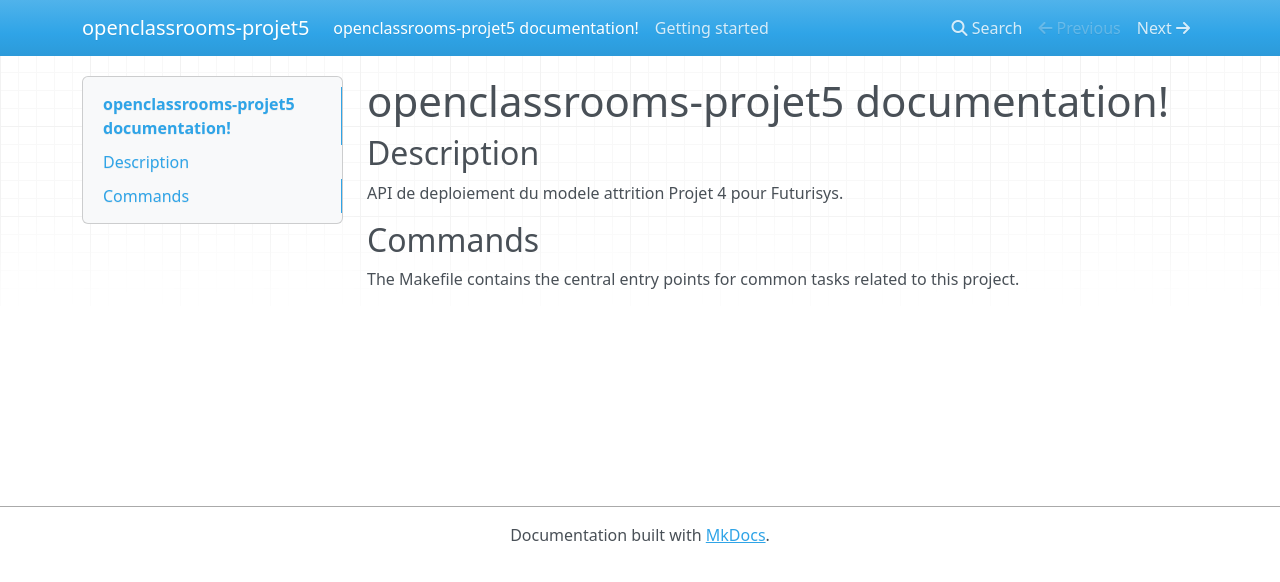
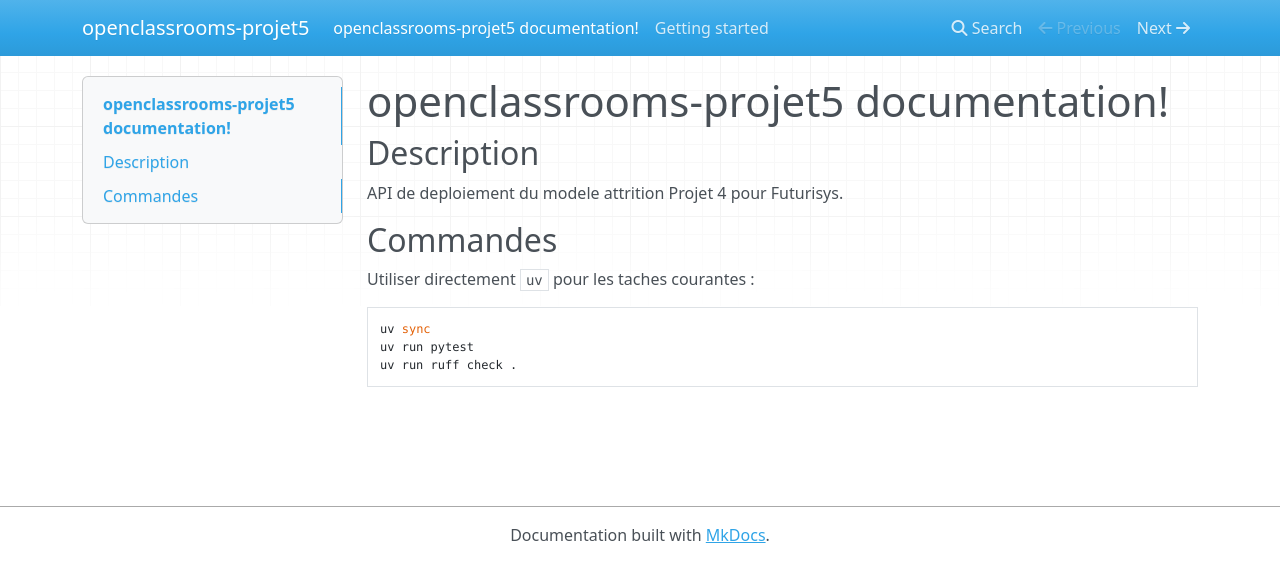
Before and after one commit to hgbe-GH/openclassrooms-projet5, an MkDocs documentation site: the page built from docs/docs/index.md, in a window 1280 px wide. Shown: the top 582 px of the page. Built offline with MkDocs 1.6.1, drawn with Linux system fonts in a browser that asks for light colours; nearby versions of some CDN libraries.

Commit message:
chore: remove Makefile workflow

````diff
--- a/docs/docs/index.md
+++ b/docs/docs/index.md
@@ -4,6 +4,12 @@
 
 API de deploiement du modele attrition Projet 4 pour Futurisys.
 
-## Commands
+## Commandes
 
-The Makefile contains the central entry points for common tasks related to this project.
+Utiliser directement `uv` pour les taches courantes :
+
+```bash
+uv sync
+uv run pytest
+uv run ruff check .
+```
````
Also changed, not shown: docs/docs/getting-started.md (+1 -2 lines), README.md, 1 other file.
